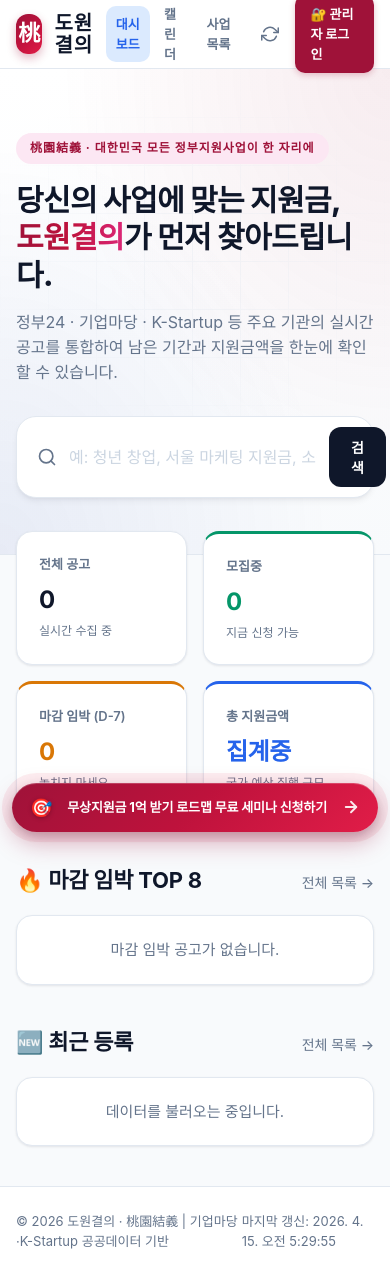
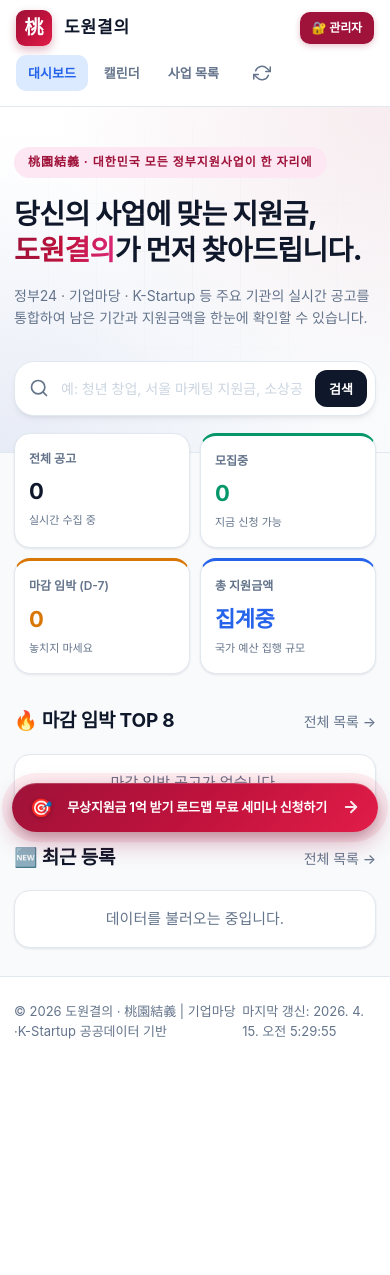
Before and after one commit to gongtal/dowon, a Flask app: page / in a window 390 px wide. After the commit the page ends 1039 px from the top, so only its background shows below. Run offline with Flask 3, Linux system fonts and the light colour scheme; data that the repository does not hold is empty; some web fonts are replaced.

Commit message:
ux+mobile: 자동입력 제거, 아이디/admin로 변경, 모바일 레이아웃 재구성
- 로그인 폼: 자동입력 제거, 이메일 → 아이디 (text 타입)
- 관리자 계정: admin / 1234 로 변경 (Supabase 업데이트 완료)
- 홈 모바일: 관리자 버튼 분리, nav 가로 스크롤, 브레이크포인트 720/640/380
- 관리자 페이지 모바일: 헤더·KPI·탭 모두 모바일 최적화
- 회원가입 페이지 입구 영구 제거

```diff
--- a/static/style.css
+++ b/static/style.css
@@ -71,6 +71,32 @@ button { font-family: inherit; cursor: pointer; border: none; background: none;
   align-items: center;
   justify-content: space-between;
   height: 68px;
+  gap: 16px;
+}
+.top-cta {
+  display: flex;
+  align-items: center;
+  gap: 8px;
+  flex-shrink: 0;
+}
+.logout-link {
+  font-size: 12.5px;
+  font-weight: 600;
+  color: var(--ink-500);
+  padding: 6px 10px;
+  border-radius: 8px;
+  transition: all .15s;
+}
+.logout-link:hover { color: var(--red); background: var(--red-100); }
+.user-chip {
+  display: inline-flex;
+  align-items: center;
+  padding: 7px 13px;
+  background: var(--ink-100);
+  border-radius: 999px;
+  font-size: 12.5px;
+  font-weight: 600;
+  color: var(--ink-700);
 }
 .brand {
   display: flex;
@@ -989,17 +1015,88 @@ button { font-family: inherit; cursor: pointer; border: none; background: none;
   .list-layout { grid-template-columns: 1fr; }
   .filters { position: static; }
 }
+@media (max-width: 720px) {
+  .topbar .wrap {
+    height: auto;
+    min-height: 60px;
+    padding: 10px 16px;
+    flex-wrap: wrap;
+    gap: 8px;
+    align-items: center;
+  }
+  .brand { flex: 1 1 auto; min-width: 0; }
+  .brand-mark { width: 36px; height: 36px; font-size: 19px; border-radius: 9px; }
+  .brand-kor { font-size: 17px; }
+  .brand-sub { display: none; }
+  .top-cta { flex-shrink: 0; order: 1; margin-left: auto; }
+  .nav {
+    order: 99;
+    width: 100%;
+    overflow-x: auto;
+    flex-wrap: nowrap;
+    -webkit-overflow-scrolling: touch;
+    scrollbar-width: none;
+    margin: 0 -16px;
+    padding: 0 16px 4px;
+  }
+  .nav::-webkit-scrollbar { display: none; }
+  .nav-item { flex-shrink: 0; padding: 8px 12px; font-size: 13px; }
+  .refresh-btn { flex-shrink: 0; }
+  .admin-login-btn {
+    padding: 7px 12px;
+    font-size: 12px;
+    margin-left: 0;
+  }
+  .logout-link { font-size: 11.5px; padding: 5px 8px; }
+  .user-chip { font-size: 11.5px; padding: 5px 10px; }
+}
+
 @media (max-width: 640px) {
-  .hero-title { font-size: 30px; }
-  .kpi-grid { grid-template-columns: 1fr 1fr; margin-top: -24px; }
-  .kpi-value { font-size: 24px; }
-  .card-grid { grid-template-columns: 1fr; }
-  .cal-grid { grid-auto-rows: minmax(72px, 1fr); padding: 10px; gap: 4px; }
-  .cal-day { padding: 5px; min-height: 72px; }
-  .cal-event { font-size: 9.5px; }
-  .nav-item { padding: 8px 10px; font-size: 13px; }
-  .brand-sub { display: none; }
-  .wrap { padding: 0 16px; }
-  .modal-panel { padding: 24px; }
-  .modal-title { font-size: 20px; }
+  .hero-title { font-size: 28px; line-height: 1.3; }
+  .hero { padding: 40px 0 36px; }
+  .hero-desc { font-size: 14px; }
+  .hero-search { padding: 8px 8px 8px 14px; }
+  .hero-search input { font-size: 14px; padding: 6px 0; }
+  .hero-search button { padding: 9px 14px; font-size: 13px; }
+  .kpi-grid {
+    grid-template-columns: 1fr 1fr;
+    gap: 10px;
+    margin-top: -20px;
+    margin-bottom: 32px;
+  }
+  .kpi-card { padding: 16px 14px; }
+  .kpi-value { font-size: 22px; }
+  .kpi-label { font-size: 12px; }
+  .kpi-sub { font-size: 11px; }
+  .card-grid { grid-template-columns: 1fr; gap: 12px; margin-bottom: 28px; }
+  .grant-card { padding: 18px; }
+  .grant-meta { gap: 8px 12px; }
+  .meta-value { font-size: 13px; }
+  .meta-value.amount { font-size: 14px; }
+  .section-head h2 { font-size: 19px; }
+  .cal-grid { grid-auto-rows: minmax(64px, 1fr); padding: 8px; gap: 3px; }
+  .cal-day { padding: 4px; min-height: 64px; }
+  .cal-day-num { font-size: 12px; }
+  .cal-event { font-size: 9px; padding: 2px 4px; }
+  .cal-event-count { font-size: 9px; padding: 1px 4px; }
+  .cal-head { gap: 12px; margin: 24px 0 18px; }
+  .cal-title { font-size: 15px; min-width: 110px; }
+  .cal-nav-btn { width: 32px; height: 32px; }
+  .cal-today-btn { padding: 0 12px; height: 32px; font-size: 12px; }
+  .page-title { font-size: 21px; }
+  .wrap { padding: 0 14px; }
+  .modal-panel { padding: 20px; max-height: 92vh; }
+  .modal-title { font-size: 19px; }
+  .modal-stats { gap: 8px; }
+  .modal-stat { padding: 12px 14px; }
+  .modal-stat-value { font-size: 17px; }
+  .filter-chips { gap: 5px; }
+  .chip { padding: 5px 9px; font-size: 11.5px; }
 }
+
+@media (max-width: 380px) {
+  .kpi-grid { grid-template-columns: 1fr; }
+  .hero-title { font-size: 24px; }
+  .brand-kor { font-size: 16px; }
+  .admin-login-btn { padding: 6px 10px; font-size: 11.5px; }
+}
--- a/templates/index.html
+++ b/templates/index.html
@@ -23,25 +23,25 @@
       <a href="#dashboard" class="nav-item active" data-view="dashboard">대시보드</a>
       <a href="#calendar" class="nav-item" data-view="calendar">캘린더</a>
       <a href="#list" class="nav-item" data-view="list">사업 목록</a>
-      {% if current_user and current_user.role == 'admin' %}
-        <a href="{{ url_for('admin') }}" class="admin-login-btn" title="관리자 페이지">
-          👑 관리자 페이지
-        </a>
-      {% endif %}
       <button class="refresh-btn" id="refreshBtn" title="데이터 갱신">
         <svg width="18" height="18" viewBox="0 0 24 24" fill="none" stroke="currentColor" stroke-width="2" stroke-linecap="round" stroke-linejoin="round"><polyline points="23 4 23 10 17 10"/><polyline points="1 20 1 14 7 14"/><path d="M3.51 9a9 9 0 0 1 14.85-3.36L23 10"/><path d="M20.49 15a9 9 0 0 1-14.85 3.36L1 14"/></svg>
       </button>
-      {% if current_user %}
-        <div style="display:flex;align-items:center;gap:8px;padding:6px 12px;background:var(--ink-100, #F1F5F9);border-radius:999px;font-size:12.5px;font-weight:600;margin-left:4px">
-          <span>{{ current_user.name }}</span>
-          <a href="{{ url_for('logout') }}" style="color:#DC2626;font-size:11.5px;margin-left:4px">로그아웃</a>
-        </div>
+    </nav>
+    <div class="top-cta">
+      {% if current_user and current_user.role == 'admin' %}
+        <a href="{{ url_for('admin') }}" class="admin-login-btn" title="관리자 페이지">
+          👑 관리자
+        </a>
+        <a href="{{ url_for('logout') }}" class="logout-link">로그아웃</a>
+      {% elif current_user %}
+        <span class="user-chip">{{ current_user.name }}</span>
+        <a href="{{ url_for('logout') }}" class="logout-link">로그아웃</a>
       {% else %}
         <a href="{{ url_for('login', next='/admin') }}" class="admin-login-btn" title="관리자 로그인">
-          🔐 관리자 로그인
+          🔐 관리자
         </a>
       {% endif %}
-    </nav>
+    </div>
   </div>
 </header>
 
--- a/templates/login.html
+++ b/templates/login.html
@@ -14,11 +14,11 @@
   <h1>다시 만나 반갑습니다</h1>
   <p class="desc">승인된 계정으로 로그인하여 정부지원사업 공고를 확인하세요.</p>
 
-  <label for="email">이메일</label>
-  <input id="email" name="email" type="email" autocomplete="username" required autofocus value="admin@dowon.kr" placeholder="you@example.com" />
+  <label for="email">아이디</label>
+  <input id="email" name="email" type="text" autocomplete="username" required autofocus placeholder="아이디를 입력하세요" />
 
   <label for="pw">비밀번호</label>
-  <input id="pw" name="password" type="password" autocomplete="current-password" required value="dowon157600!" placeholder="••••••••" />
+  <input id="pw" name="password" type="password" autocomplete="current-password" required placeholder="비밀번호를 입력하세요" />
 
   <button type="submit">로그인</button>
 
```
Also changed, not shown: templates/admin.html (+28 -0 lines).
